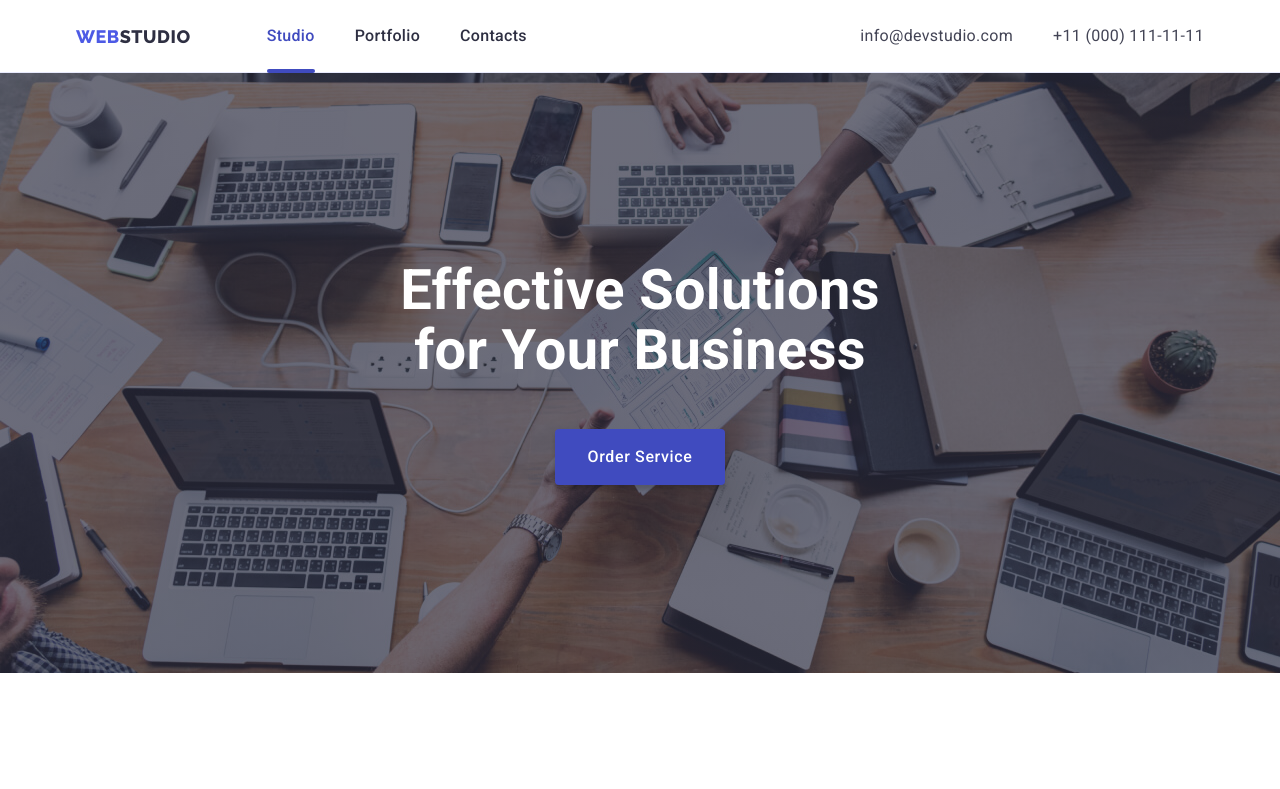
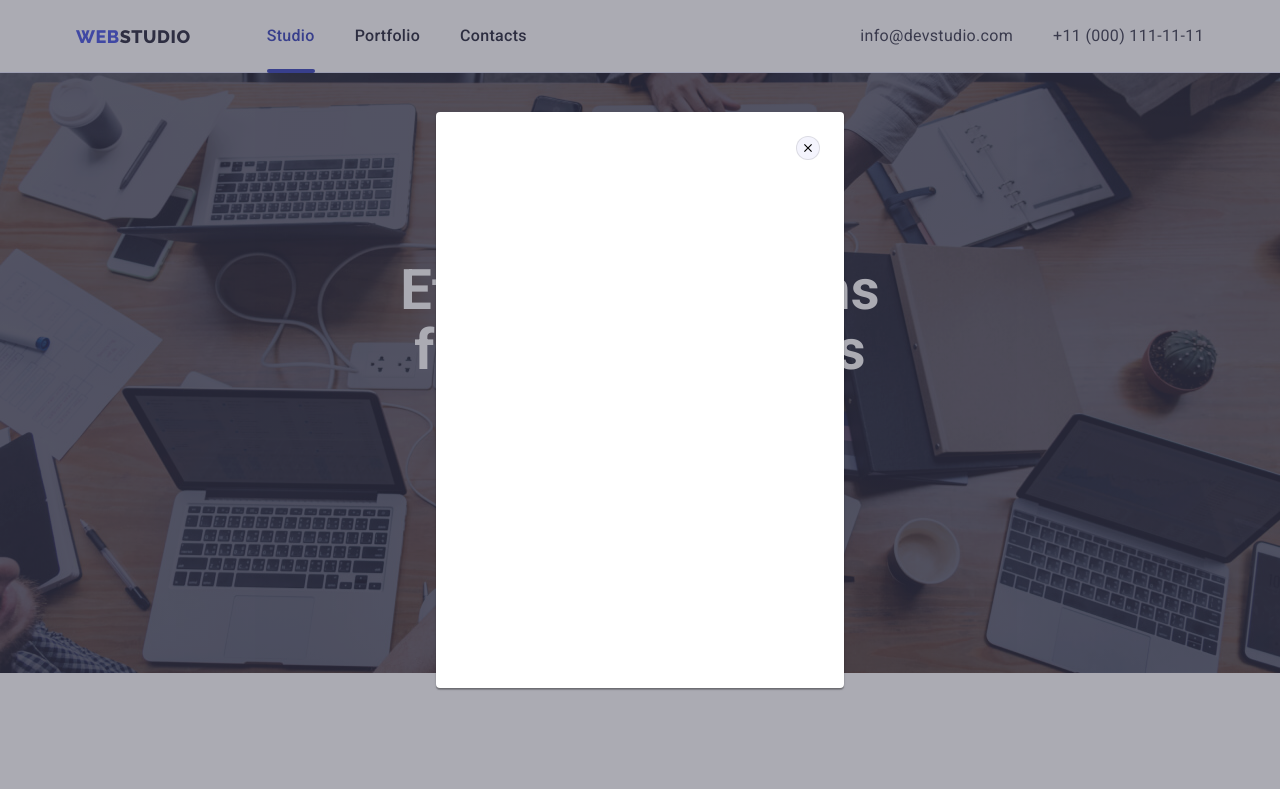
Before and after one commit to andreyzp87/goit-markup-hw-04, a plain HTML site: page index.html in a window 1280 px wide. Both pictures are taken after a click on the button "Order Service". Shown: the top 789 px of the page. Drawn offline with nearby package versions, Linux system fonts and the light colour scheme.

Commit message:
add modal to home page

```diff
--- a/css/styles.css
+++ b/css/styles.css
@@ -43,6 +43,16 @@ img {
     display: block;
     max-width: 100%;
     height: auto;
+}
+
+button {
+    cursor: pointer;
+    font-family: inherit;
+    border: none;
+    border-radius: 4px;
+    background-color: transparent;
+    transition: var(--icon-transition);
+    transition-property: color, background-color;
 }
 
 h1,
@@ -121,6 +131,70 @@ p {
     padding-right: 15px;
     margin-left: auto;
     margin-right: auto;
+}
+
+.backdrop {
+    position: fixed;
+    top: 0;
+    left: 0;
+    width: 100%;
+    height: 100%;
+    background-color: rgba(46, 47, 66, 0.4);
+    transition: var(--icon-transition), var(--icon-transition);
+    transition-property: opacity, visibility;
+}
+
+.is-hidden {
+    opacity: 0;
+    visibility: hidden;
+    pointer-events: none;
+}
+
+.modal {
+    position: absolute;
+    top: 50%;
+    left: 50%;
+    transform: translate(-50%, -50%);
+    width: 408px;
+    min-height: 576px;
+    padding: 24px;
+    background-color: var(--primary-white-color);
+    box-shadow: 0px 1px 1px rgba(0, 0, 0, 0.14), 0px 1px 3px rgba(0, 0, 0, 0.12), 0px 2px 1px rgba(0, 0, 0, 0.2);
+    border-radius: 4px;
+}
+
+.modal-close-button {
+    position: absolute;
+    top: 24px;
+    right: 24px;
+    display: flex;
+    align-items: center;
+    justify-content: center;
+    width: 24px;
+    height: 24px;
+    border-radius: 50%;
+    border: 1px solid rgba(0, 0, 0, 0.1);
+    background-color: var(--light-background-color);
+    color: var(--overlay-text-color);
+    transition: var(--icon-transition);
+    transition-property: color, background-color;
+    cursor: pointer;
+}
+
+.modal-close-icon {
+    transition: var(--icon-transition);
+    transition-property: fill;
+}
+
+.modal-close-button:hover,
+.modal-close-button:focus {
+    background-color: var(--accent-color);
+    color: var(--primary-white-color);
+}
+
+.modal-close-button:hover .modal-close-icon,
+.modal-close-button:focus .modal-close-icon {
+    fill: var(--primary-white-color);
 }
 
 /* Header and Footer */
--- a/index.html
+++ b/index.html
@@ -42,7 +42,7 @@
         <section class="hero">
             <div class="container">
                 <h1 class="hero-title header-1">Effective Solutions for Your Business</h1>
-                <button class="hero-button button-text" type="button">Order Service</button>
+                <button class="hero-button button-text" type="button" data-modal-open>Order Service</button>
             </div>
         </section>
 
@@ -354,5 +354,17 @@
             </div>
         </div>
     </footer>
+
+    <div class="backdrop is-hidden" data-modal>
+        <div class="modal">
+            <button type="button" class="modal-close-button" data-modal-close>
+                <svg class="modal-close-icon" width="8" height="8">
+                    <use href="./images/icons.svg#icon-close"></use>
+                </svg>
+            </button>
+        </div>
+    </div>
+
+    <script src="./js/modal.js"></script>
 </body>
 </html>
```
